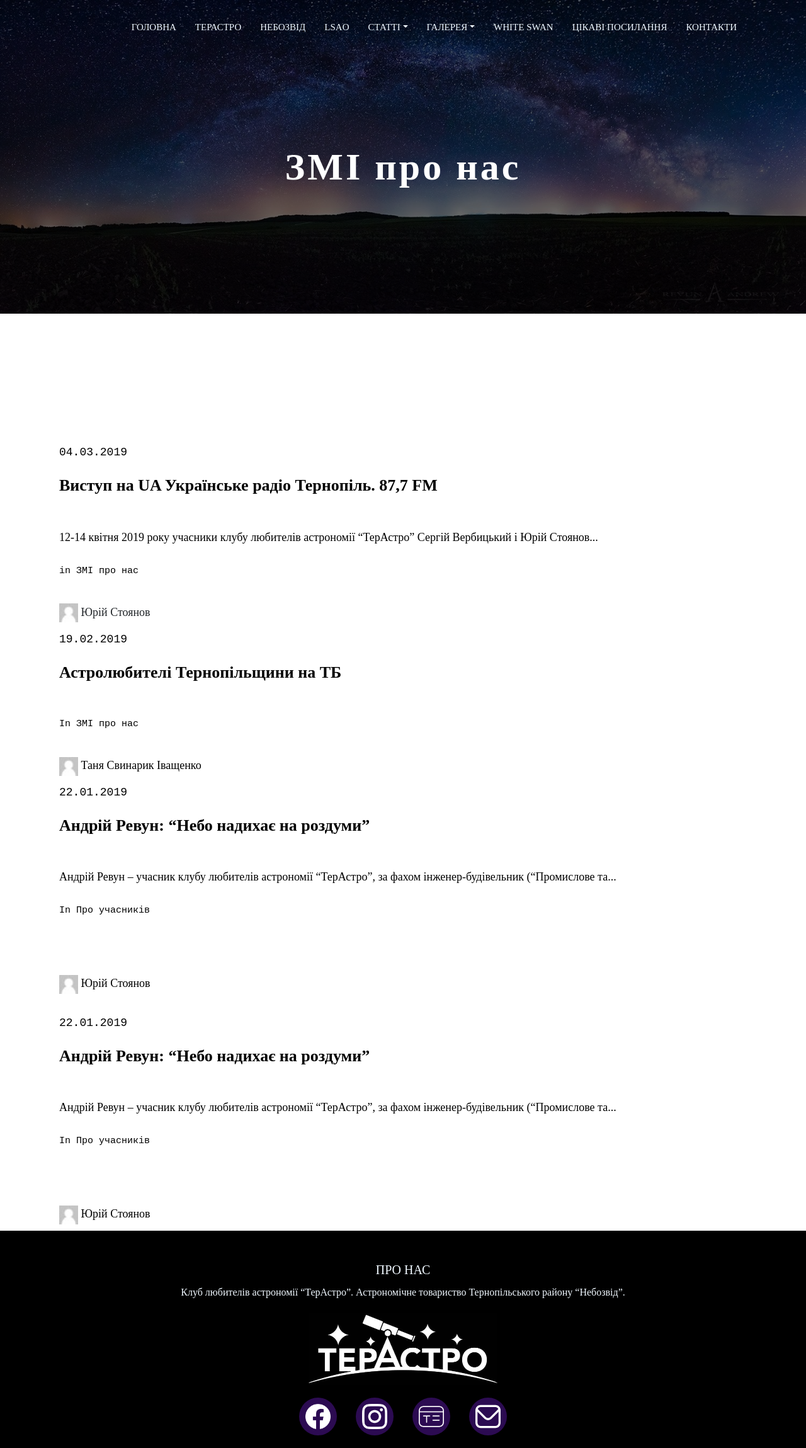
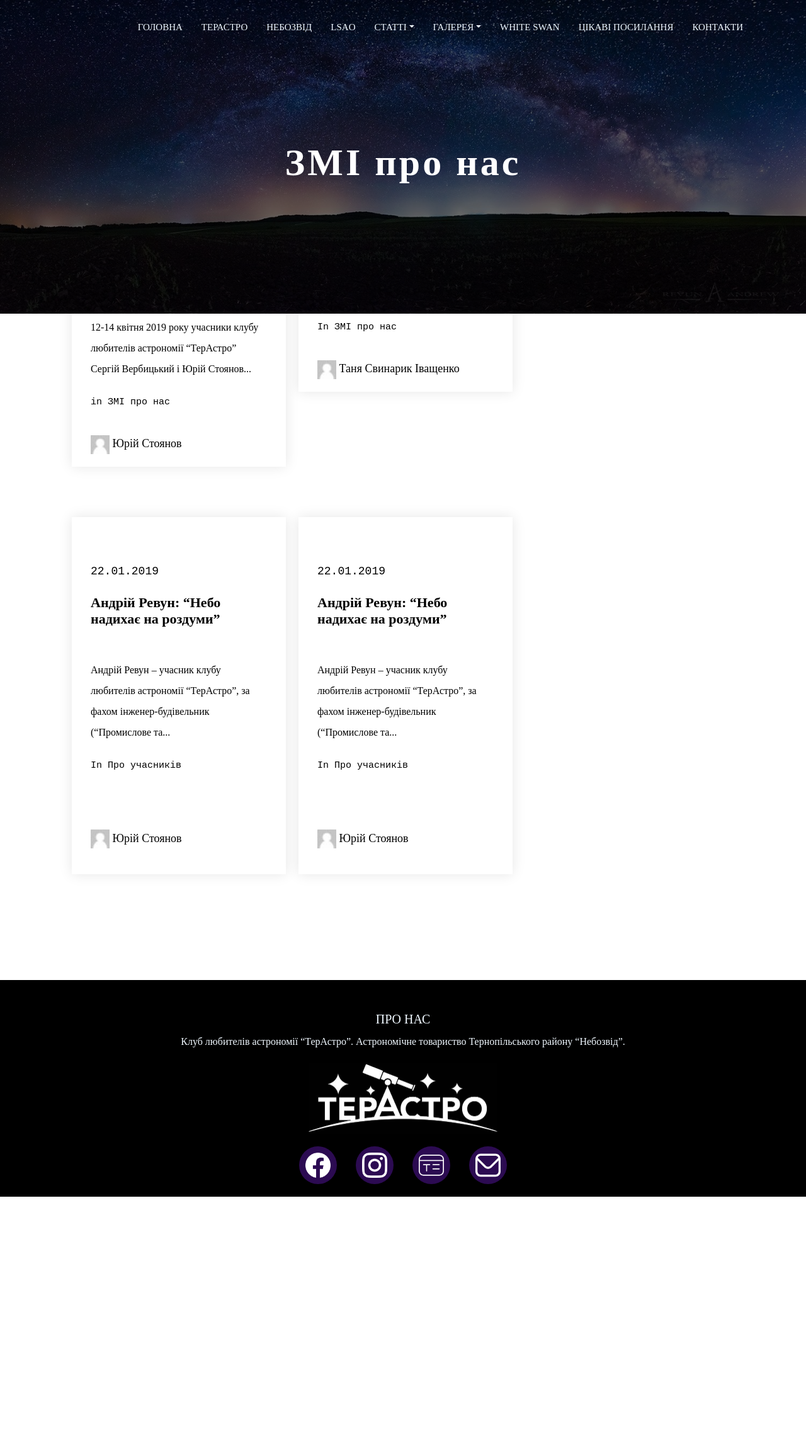
Before and after one commit to walpapur-wtr/old-terastro, a PHP site: page /mentions.html in a window 1280 px wide. Shown: the whole page at 63% size. After the commit the page ends 1900 px from the top, so only its background shows below. Run offline with PHP 8.4, Linux system fonts and the light colour scheme.

Commit message:
Updates and fixes
With the main:
Text in a burger

```diff
--- a/terAstro/css/styles.css
+++ b/terAstro/css/styles.css
@@ -13,7 +13,7 @@ html, body{
     scroll-behavior:initial;
 }
 .page_top{
-
+    position: left;
 }
 a{
     text-decoration: none;
@@ -28,7 +28,7 @@ a{
 .container {
     max-width: 1180px;
     margin: 0 auto;
-    padding: 0 50px;
+    padding: 0 40px;
 }
 
 /*--------------------------------------------------MENU-------------------------------------------------*/
@@ -54,10 +54,11 @@ a{
 
 .header_body {
     position: relative;
-    /*z-index: 2;*/
+    width: 100%;
+    z-index: 2;
     display: flex;
     justify-content: end;
-    /*justify-content: space-between;*/
+    /* justify-content: space-between; */
     height: 80px;
     align-items: center;
 }
@@ -68,13 +69,17 @@ a{
 }
 /*---------------------------------------------------------------------------------------------------------*/
 
+.backround{
+    height: 100%;
+    overflow: hidden;
+}
+
 .backround-img{
     position: absolute;
     min-width: 100%;
     height: auto;
-    margin: 0  0;
-    overflow: hidden;
-
+    margin: 0 0;
+    overflow:auto;
 }
 
 img{
@@ -86,12 +91,20 @@ img{
 .backround-img img{
     width: 100%;
     height: 100%;
-    overflow: hidden;
 }
+
 .overley{
     position: absolute;
     width: 100%;
     height: 100%;
+    background-color: #000000;
+    opacity: 0.6;
+    overflow: hidden;
+}
+.overley_two{
+    position: absolute;
+    width: 100%;
+    height: 30%;
     background-color: #000000;
     opacity: 0.6;
     overflow: hidden;
@@ -104,8 +117,11 @@ img{
 
 /*------------------------------------------------HEADER-TITLE---------------------------------------------*/
 .focus_word{
+    display:inline-block;
+    line-height: 77px;
     align-items: center;
     text-align: center;
+    /* justify-content: center; */
     margin: 50px 0 0px 0;
     display: block;
     font-size: 45px;
@@ -114,7 +130,14 @@ img{
     position: relative;
     animation: text 3s 1 forwards ;
     color: rgb(255, 255, 255);
+
 }
+
+.focus_box{
+    max-height: 100px;
+    padding-bottom: 300px ;
+}
+
 @keyframes text{
     0%{
         color:#3f3f3f;
@@ -128,8 +151,8 @@ img{
         letter-spacing: 4px;
         color:#ffffff;
     }
+}
 
-}
 @media (max-width:500px) {
     .backround-img{
         width: 100%;
@@ -166,7 +189,6 @@ img{
 
 
 
-
 /*-----------------------------------------------DROP-MENU-----------------------------------------------*/
 .dropdown-menu{
     background-color: #000000;
@@ -183,10 +205,17 @@ img{
 /*------------------------------------------------------------------------------------------------------*/
 
 
-
 @media(max-width:960px){
     body.lock{
         overflow: hidden;
+    }
+    .overley_two{
+        position: initial;
+        width: initial;
+        height: initial;
+        background-color:initial;
+        opacity: initial;
+        overflow: initial;
     }
 
     .header_burger{
@@ -242,6 +271,7 @@ img{
         left: 0;
         width: 100%;
         height: 100%;
+
         overflow: auto;
         transition: all 0.3s ease 0s;
         background-color: #262428;
@@ -273,7 +303,7 @@ img{
 
 /*--------------------------------------------CONTENT-------------------------------------------*/
 .content {
-    padding: 27% 5% 10%;
+    padding: 0 5% 10% 5%;
 }
 .content_text {
     font-size: 18px;
@@ -282,88 +312,60 @@ img{
 .content_text p{
     margin: 50px 0 20px 0;
 }
-.slider_one{
-    width: 70%;
-    text-align: center;
-    justify-content: center;
-}
+
 .slide{
     text-align: center;
     justify-content: center;
 }
 @media(max-width:2400px){
-    .content{
-        padding: 29% 5% 10px;
-    }
     .focus_word{
         font-size: 70px;
         margin-top: 180px;
     }
 }
 @media(max-width:1950px){
-    .content{
-        padding: 26% 5% 10px;
-    }
+
 }
 @media(max-width:1750px){
-    .content{
-        padding: 23% 5% 10px;
-    }
+
     .focus_word{
         font-size: 65px;
         margin-top: 160px;
     }
 }
 @media(max-width:1450px){
-    .content{
-        padding: 33% 5% 10px;
-    }
+
     .focus_word{
         font-size: 60px;
         margin-top: 140px;
     }
 }
 @media(max-width:1200px){
-    .content{
-        padding: 32% 5% 10px;
-    }
+
     .focus_word{
         font-size: 55px;
         margin-top: 120px;
     }
 }
 @media(max-width:1100px){
-    .content{
-        padding: 32% 5% 10px;
-    }
     .focus_word{
         font-size: 50PX;
         margin-top: 100px;
     }
 }
 @media(max-width:1000px){
-    .content{
-        padding: 31% 5% 10px;
-    }
     .focus_word{
         font-size: 45px;
         margin-top: 90px;
     }
 }
 @media(max-width:960px){
-    .content{
-        padding: 29% 5% 10px;
-    }
     .focus_word{
         font-size: 40px;
         margin-top: 50px;
     }
 }
-
 @media(max-width:760px){
-    .content{
-        padding: 25% 5% 10px;
-    }
     .focus_word{
         font-size: 35px;
         margin-top: 25px;
@@ -373,9 +375,6 @@ img{
     }
 }
 @media(max-width:560px){
-    .content{
-        padding: 18% 5% 10px;
-    }
     .focus_word{
         font-size: 30px;
         margin-top: 20px;
@@ -385,9 +384,6 @@ img{
     }
 }
 @media(max-width:420px){
-    .content{
-        padding: 16% 5% 10px;
-    }
     .focus_word{
         font-size: 25px;
         margin-top: 10px;
@@ -423,16 +419,18 @@ img{
     box-shadow: 0 0 20px rgba(0, 0, 0, 0.1); /* Тінь з усіх сторін */
     padding: 20px 30px;
     color: #000000;
+    transition: transform 0.5s;
     overflow: hidden;
 }
 
 .articles:hover{
-    transform: scale(1.1);
-    transition: transform 0.3s ease-in-out;
+    transform: scale(1.07);
+    transition: transform 0.5s ease-in-out;
 }
 
 .body_articles{
     margin: -20px;
+    font-size: 16px;
 }
 
 .date {
@@ -441,7 +439,7 @@ img{
 }
 .title_articles{
     font-weight: bold;
-    font-size: 26px;
+    font-size: 22px;
     margin: 0;
 }
 .text_articles{
@@ -506,8 +504,9 @@ img{
     justify-content: space-between;
     margin-bottom: 40px;
 }
-.slider .slider_two .slider_tree img{
+.slider .slider_one .slider_two .slider_tree .slider_four img{
     overflow: hidden;
+
 }
 .slide {
     width: 100%;
@@ -568,6 +567,7 @@ img{
     padding: 10px;
     background-color: #2c0b52;
     border-radius: 50%;
+    transition: 0.8s;
 }
 .footer_social_network a:hover{
     background-color: #5b05be;
--- a/terAstro/lsao_page.html
+++ b/terAstro/lsao_page.html
@@ -80,6 +80,7 @@
             <div class="container">
                 <div class="content_text">
                     <div class="main_articles">
+
                         <a href="">
                             <div class="articles">
                                 <p class="date">
@@ -97,7 +98,7 @@
                                 <a href="lsao_page.html" class="from">In LSAO</a>
                                 <a href="#">
                                     <br>
-                                    <img class="profile_logo" src="/img/content/Profile.png" alt="">
+                                    <img class="profile_logo" src="./img/content/Profile.png" alt="">
                                     <span  class="author">
                                         Юрій Стоянов
                                     </span>
@@ -122,7 +123,7 @@
                                 <a href="lsao_page.html" class="from">in LAO</a>
                                 <a href="#">
                                     <br>
-                                    <img class="profile_logo" src="/img/content/Profile.png" alt="">
+                                    <img class="profile_logo" src="./img/content/Profile.png" alt="">
                                     <span  class="author">
                                         Юрій Стоянов
                                     </span>
--- a/terAstro/mentions.html
+++ b/terAstro/mentions.html
@@ -85,8 +85,9 @@
             <div class="container">
                 <div class="content_text">
                     <div class="main_articles">
+
                         <a href="">
-                            <div class="body_articles">
+                            <div class="articles">
                                 <p class="date">
                                     04.03.2019
                                 </p>
@@ -94,22 +95,25 @@
                                     Виступ на UA Українське радіо
                                     Тернопіль. 87,7 FM
                                 </h3>
-                                <p class="text_articles">
+                                <p class="body_articles">
                                     12-14 квітня 2019 року учасники
                                     клубу любителів астрономії
                                     “ТерАстро” Сергій Вербицький і
                                     Юрій Стоянов...
                                 </p>
-                                <a href="lsao_page.html" class="from">in ЗМІ про нас</a>
-                                <br>
-                                <img class="profile_logo" src="/img/content/Profile.png" alt="">
-                                 Юрій Стоянов
-                                <span class="author">
-                                </span>
+                                <a href="mentions.html" class="from">in ЗМІ про нас</a>
+                                <a href="#">
+                                    <br>
+                                    <img class="profile_logo" src="./img/content/Profile.png" alt="">
+                                    <span  class="author">
+                                        Юрій Стоянов
+                                    </span>
+                                </a>
                             </div>
                         </a>
+
                         <a href="">
-                            <div class="body_articles">
+                            <div class="articles">
                                 <p class="date">
                                     19.02.2019
                                 </p>
@@ -117,9 +121,10 @@
                                     Астролюбителі Тернопільщини
                                     на TБ
                                 </h3>
-                                <p class="text_articles">
+                                <p class="body_articles">
+                                    <!-- *********** -->
                                 </p>
-                                <a href="lsao_page.html" class="from">In ЗМІ про нас</a>
+                                <a href="mentions.html" class="from">In ЗМІ про нас</a>
                                 <a href="#">
                                     <br>
                                     <img class="profile_logo" src="./img/content/Profile.png" alt="">
@@ -129,8 +134,9 @@
                                 </a>
                             </div>
                         </a>
+
                         <a href="">
-                            <div class="body_articles">
+                            <div class="articles">
                                 <p class="date">
                                     22.01.2019
                                 </p>
@@ -138,23 +144,25 @@
                                     Андрій Ревун: “Небо надихає на
                                     роздуми”
                                 </h3>
-                                <p class="text_articles">
+                                <p class="body_articles">
                                     Андрій Ревун – учасник клубу
                                     любителів астрономії “ТерАстро”, за
                                     фахом інженер-будівельник
                                     (“Промислове та...
                                 </p>
-                                <a href="lsao_page.html" class="from">In Про учасників</a>
+                                <a href="mentions.html" class="from">In Про учасників</a>
                                 <a href="#">
                                     <br>
-                                    <img class="profile_logo" src="/img/content/Profile.png" alt="">
+                                    <img class="profile_logo" src="./img/content/Profile.png" alt="">
                                     <p class="author">
                                         Юрій Стоянов
                                     </p>
                                 </a>
                             </div>
+                        </a>
+
                             <a href="">
-                                <div class="body_articles">
+                                <div class="articles">
                                     <p class="date">
                                         22.01.2019
                                     </p>
@@ -162,22 +170,23 @@
                                         Андрій Ревун: “Небо надихає на
                                         роздуми”
                                     </h3>
-                                    <p class="text_articles">
+                                    <p class="body_articles">
                                         Андрій Ревун – учасник клубу
                                         любителів астрономії “ТерАстро”, за
                                         фахом інженер-будівельник
                                         (“Промислове та...
                                     </p>
-                                    <a href="lsao_page.html" class="from">In Про учасників</a>
+                                    <a href="mentions.html" class="from">In Про учасників</a>
                                     <a href="#">
                                         <br>
-                                        <img class="profile_logo" src="/img/content/Profile.png" alt="">
+                                        <img class="profile_logo" src="./img/content/Profile.png" alt="">
                                         <p class="author">
                                             Юрій Стоянов
                                         </p>
                                     </a>
                                 </div>
                             </a>
+
                     </div>
                 </div>
             </div>
--- a/terAstro/nebozvid_page.html
+++ b/terAstro/nebozvid_page.html
@@ -14,8 +14,12 @@
 
     <div class="wrapper">
         <header class="header">
+            <div class="overley_two">
+                <!-- /*****************************/ -->
+            </div>
             <div class="container">
                 <div class="header_body">
+
                     <!--<a href="#" class="header_logo">
                         <img src="./img/logo/logo1.jpg" alt="ТерАстро">
                     </a>-->
--- a/terAstro/ter_astro_page.html
+++ b/terAstro/ter_astro_page.html
@@ -65,8 +65,8 @@
                     </ul>
                  </nav>
                 </div>
-                <div class="focus_word">
-                    <span>ТерАстро</span>
+                <div class="focus_box">
+                    <p class="focus_word">ТерАстро</p>
                 </div>
             </div>
         </header>
--- a/terAstro/white_swan_page.html
+++ b/terAstro/white_swan_page.html
@@ -105,7 +105,7 @@
                   </div>
 
                   <div class="slider_one">
-                    <img class="slide" src="img/content/slider1.jpg" alt="">
+                    <img class="slide" src="img/content/slider1.jpg" alt="yakas` shtuka">
                     <img class="slide" src="img/content/slider2.jpg" alt="">
                   </div>
                   <p class="content_text">
```
Also changed, not shown: terAstro/index.html (+4 -7 lines), terAstro/js/script.js (+6 -1 lines), terAstro/img/fon/Ske.jpg (added), terAstro/img/fon/Ske.png (deleted).
